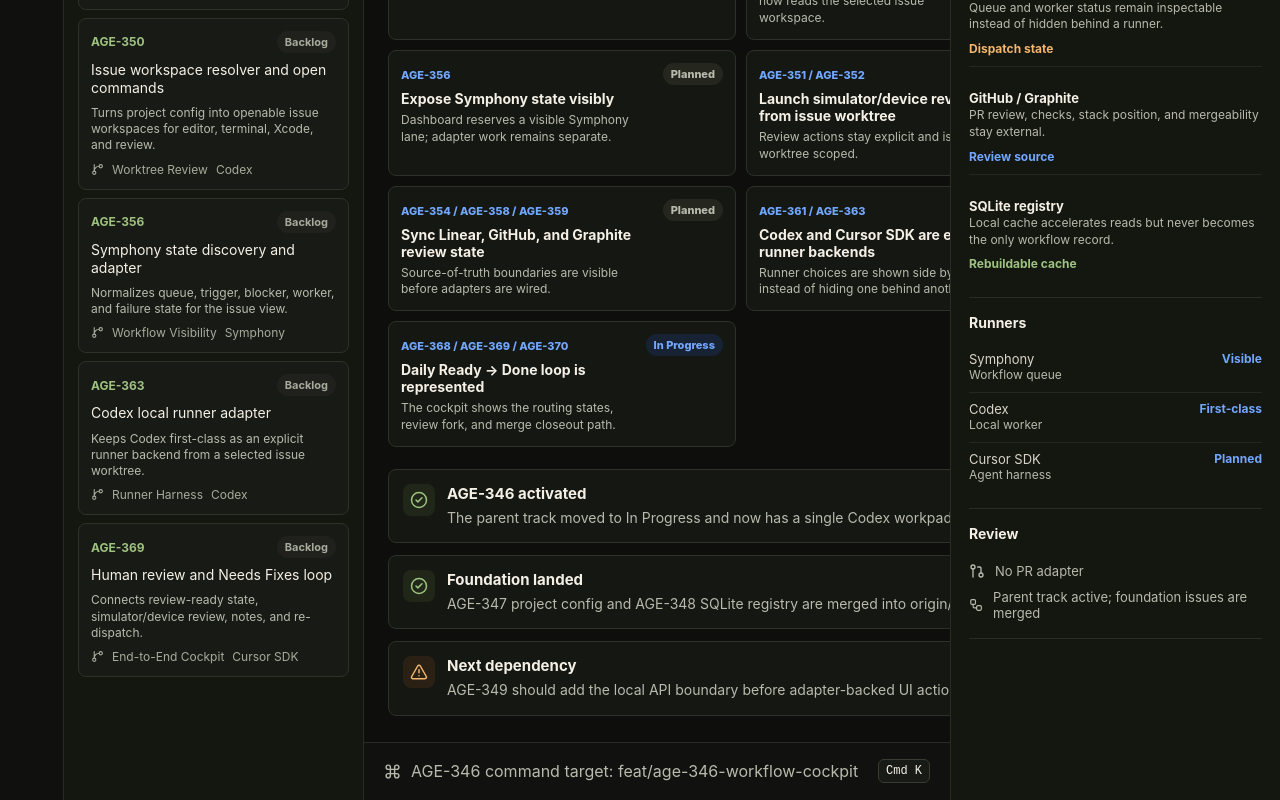
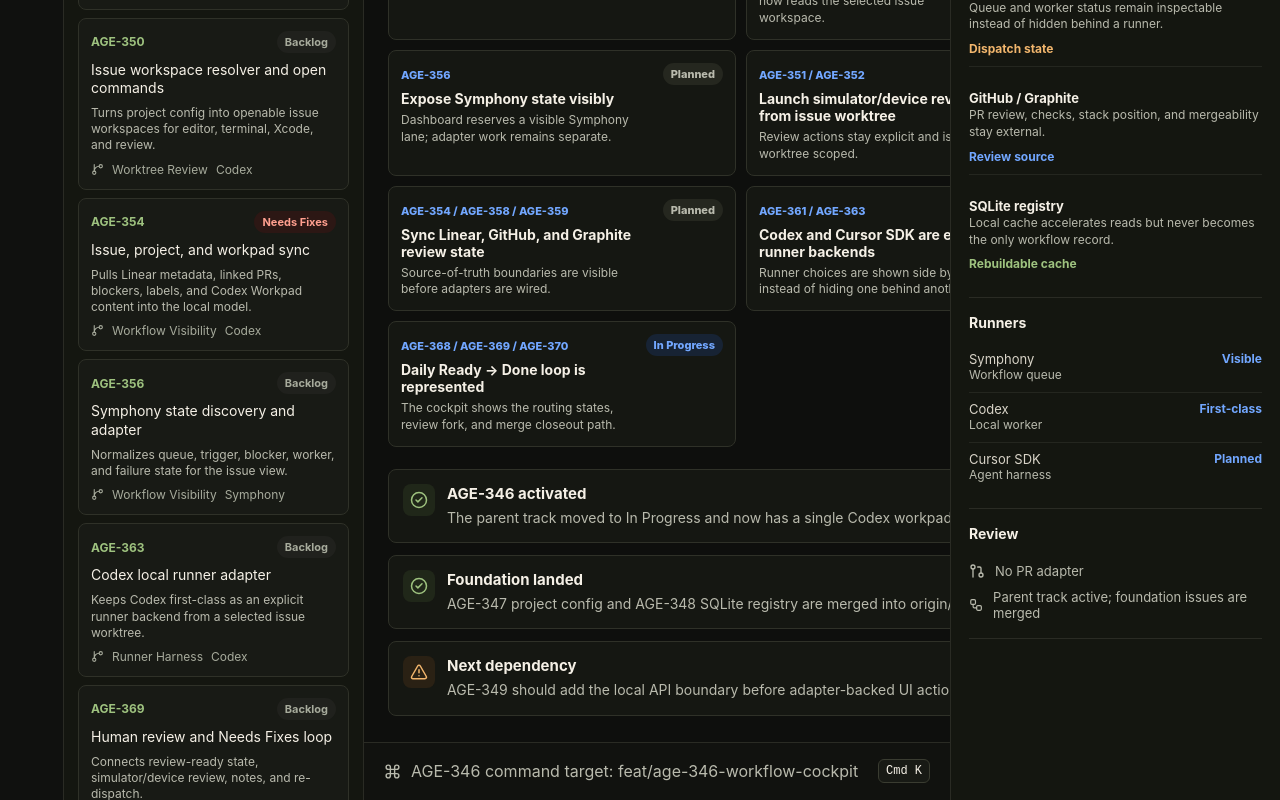
Before and after one commit to dylanmccavitt/workflow-hub, a React (Vite) app: page / in a window 1280 px wide. Shown: the part 821-1621 px from the top of the page. Built offline with nearby package versions, Linux system fonts and the light colour scheme.

Commit message:
[age-354]: fix electron linear review flow

```diff
--- a/src/App.tsx
+++ b/src/App.tsx
@@ -54,8 +54,6 @@
   "Blocked",
   "Done"
 ];
-
-const selected = issues[0];
 
 function classNameFor(value: string) {
   return value.toLowerCase().replace(/[ /]+/g, "-");
@@ -127,8 +125,8 @@
   const cache = issueState?.issue.linear?.cache ?? issueState?.issue.cache;
   if (!cache) return issueState?.issue.adapter.detail ?? "Waiting for Linear";
 
-  const staleLabel = cache.stale ? " stale" : "";
-  return `${labelForStatus(cache.status)}${staleLabel}`;
+  if (cache.status === "stale") return "Stale";
+  return cache.stale ? `${labelForStatus(cache.status)} stale` : labelForStatus(cache.status);
 }
 
 function formatTimestamp(value: string) {
@@ -157,9 +155,22 @@
   return <CircleDot size={18} />;
 }
 
-function IssueRow({ issue, active = false }: { issue: IssueCard; active?: boolean }) {
+function IssueRow({
+  issue,
+  active = false,
+  onSelect
+}: {
+  issue: IssueCard;
+  active?: boolean;
+  onSelect: (issueId: string) => void;
+}) {
   return (
-    <button className={`issue-row ${active ? "active" : ""}`} type="button">
+    <button
+      aria-pressed={active}
+      className={`issue-row ${active ? "active" : ""}`}
+      onClick={() => onSelect(issue.id)}
+      type="button"
+    >
       <span className="issue-row-top">
         <span className="issue-id">{issue.id}</span>
         <StatusPill status={issue.status} />
@@ -173,6 +184,14 @@
       </span>
     </button>
   );
+}
+
+function initialSelectedIssueId() {
+  const params = new URLSearchParams(window.location.search);
+  const requestedIssueId = params.get("issue")?.toUpperCase();
+  return issues.some((issue) => issue.id === requestedIssueId)
+    ? requestedIssueId
+    : issues[0].id;
 }
 
 function ActionButton({
@@ -301,11 +320,19 @@
 }
 
 export function App() {
+  const [selectedIssueId, setSelectedIssueId] = useState(initialSelectedIssueId);
   const [issueState, setIssueState] = useState<WorkflowIssueState>();
   const [apiError, setApiError] = useState<string>();
+  const selected = useMemo(
+    () => issues.find((issue) => issue.id === selectedIssueId) ?? issues[0],
+    [selectedIssueId]
+  );
 
   useEffect(() => {
     let isActive = true;
+
+    setIssueState(undefined);
+    setApiError(undefined);
 
     if (!window.workflowHub?.issues?.getState) {
       setApiError("Desktop API unavailable in renderer preview");
@@ -326,7 +353,7 @@
     return () => {
       isActive = false;
     };
-  }, []);
+  }, [selected.id]);
 
   const workspacePath = issueState?.workspace.found ? issueState.workspace.path : selected.worktree;
   const branch = issueState?.workspace.found ? issueState.workspace.branch : selected.branch;
@@ -396,7 +423,12 @@
 
         <section className="issue-list" aria-label="Issues">
           {issues.map((issue) => (
-            <IssueRow key={issue.id} issue={issue} active={issue.id === selected.id} />
+            <IssueRow
+              key={issue.id}
+              issue={issue}
+              active={issue.id === selected.id}
+              onSelect={setSelectedIssueId}
+            />
           ))}
         </section>
       </aside>
--- a/src/data/demo.ts
+++ b/src/data/demo.ts
@@ -49,6 +49,20 @@
     risk: "medium",
     phase: "Worktree Review",
     summary: "Turns project config into openable issue workspaces for editor, terminal, Xcode, and review."
+  },
+  {
+    id: "AGE-354",
+    title: "Issue, project, and workpad sync",
+    repo: "workflow-hub",
+    status: "Needs Fixes",
+    runner: "Codex",
+    branch: "feat/age-354-linear-sync",
+    worktree: "/Users/dylanmccavitt/.codex/symphony-workspaces/workflow-hub/AGE-354",
+    lastEvent: "PR #6 is open for review with Linear cache data available",
+    buildTarget: "None",
+    risk: "medium",
+    phase: "Workflow Visibility",
+    summary: "Pulls Linear metadata, linked PRs, blockers, labels, and Codex Workpad content into the local model."
   },
   {
     id: "AGE-356",
--- a/src/styles.css
+++ b/src/styles.css
@@ -13,10 +13,17 @@
   box-sizing: border-box;
 }
 
+html,
+body,
+#root {
+  height: 100%;
+}
+
 body {
   margin: 0;
   min-width: 1180px;
   min-height: 760px;
+  overflow: hidden;
 }
 
 button {
@@ -26,6 +33,7 @@
 .app-shell {
   display: grid;
   grid-template-columns: 64px 300px minmax(470px, 1fr) 330px;
+  height: 100vh;
   min-height: 100vh;
   background: #0e0f0d;
 }
@@ -78,6 +86,12 @@
 .inspector {
   border-right: 1px solid #2a2b24;
   background: #141610;
+}
+
+.sidebar {
+  display: grid;
+  grid-template-rows: auto auto minmax(0, 1fr);
+  min-height: 0;
 }
 
 .inspector {
@@ -157,8 +171,11 @@
 
 .issue-list {
   display: grid;
+  align-content: start;
   gap: 8px;
+  min-height: 0;
   padding: 14px;
+  overflow: auto;
 }
 
 .issue-row {
```
Also changed, not shown: electron/main.cjs (+72 -16 lines), scripts/workflow-hub.mjs (+23 -0 lines), 3 other files (tests, documents, lock files or other folders).
